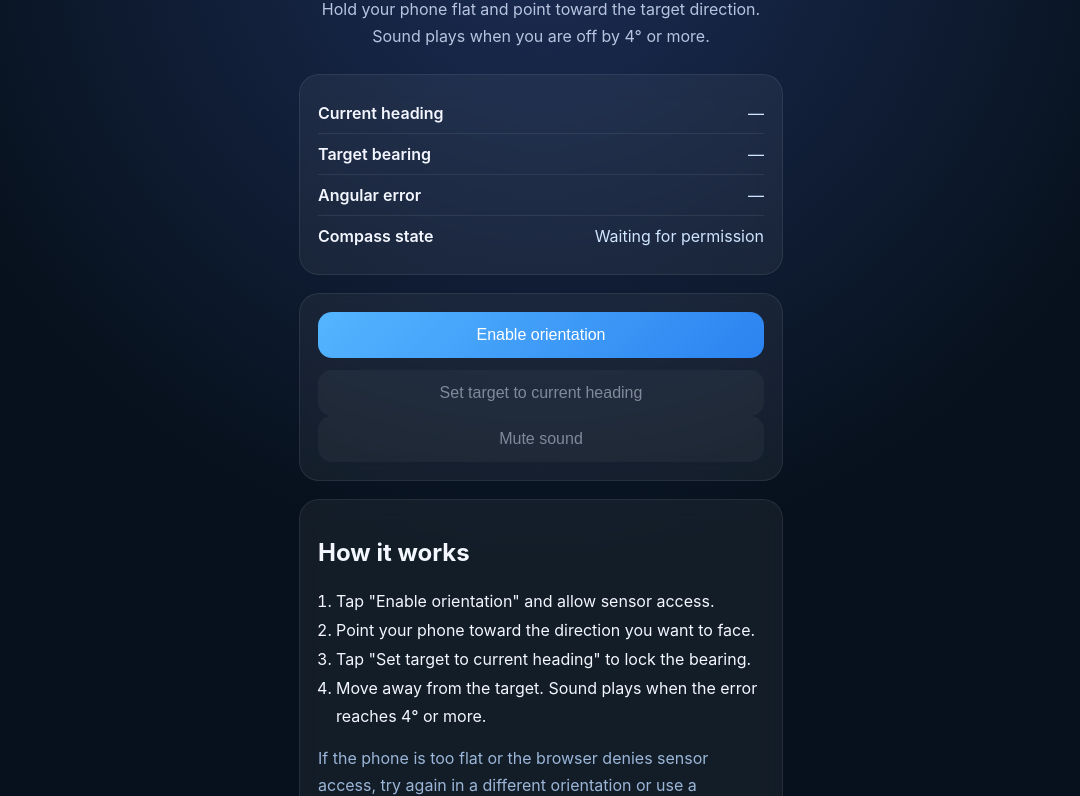
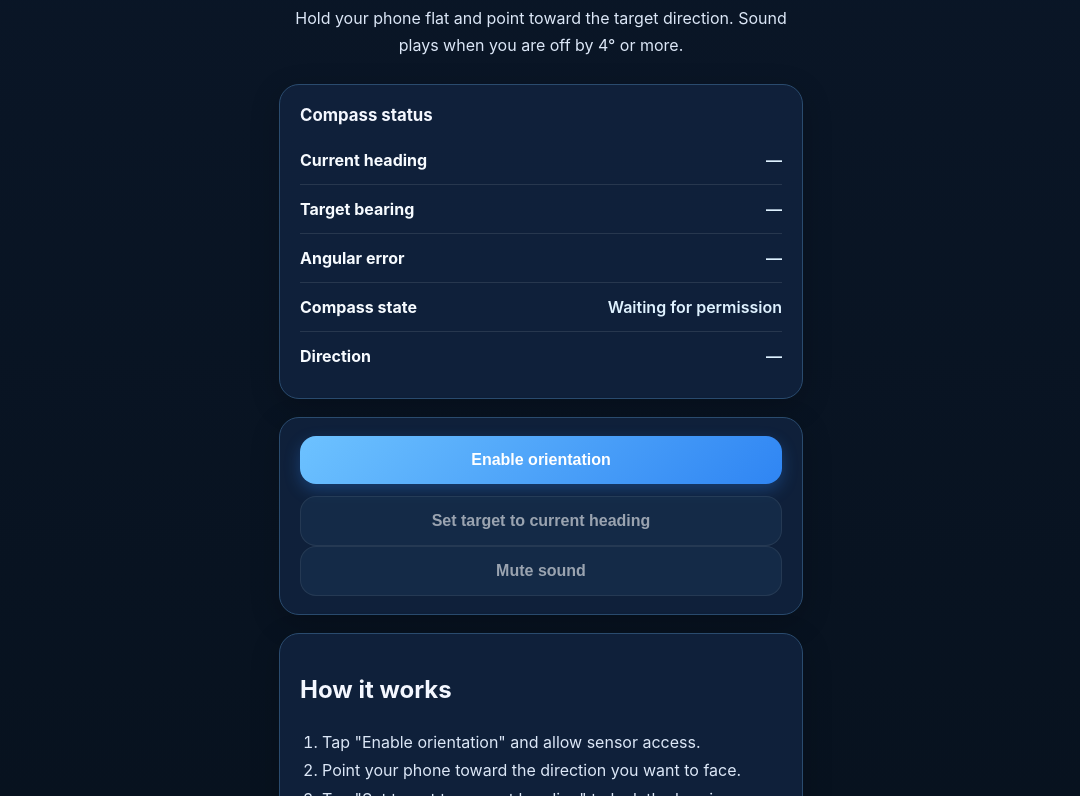
Before and after one commit to PriyaRana19/Compass, a plain HTML site: page index.html in a window 1280 px wide. Shown: the part 94-890 px from the top of the page, without its empty margins (99-1179 px from the left). Drawn offline with Linux system fonts and the light colour scheme.

Commit message:
Improve accessibility and direction feedback

```diff
--- a/index.html
+++ b/index.html
@@ -13,29 +13,34 @@
       <p>Hold your phone flat and point toward the target direction. Sound plays when you are off by 4° or more.</p>
     </header>
 
-    <section class="status-card">
+    <section class="status-card" aria-labelledby="status-heading">
+      <h2 id="status-heading">Compass status</h2>
       <div class="status-row">
         <strong>Current heading</strong>
-        <span id="headingValue">—</span>
+        <span id="headingValue" aria-live="polite">—</span>
       </div>
       <div class="status-row">
         <strong>Target bearing</strong>
-        <span id="targetValue">—</span>
+        <span id="targetValue" aria-live="polite">—</span>
       </div>
       <div class="status-row">
         <strong>Angular error</strong>
-        <span id="errorValue">—</span>
+        <span id="errorValue" aria-live="polite">—</span>
       </div>
       <div class="status-row">
         <strong>Compass state</strong>
-        <span id="stateValue">Waiting for permission</span>
+        <span id="stateValue" aria-live="polite">Waiting for permission</span>
+      </div>
+      <div class="status-row">
+        <strong>Direction</strong>
+        <span id="directionValue" aria-live="polite">—</span>
       </div>
     </section>
 
     <section class="controls-card">
-      <button id="enableButton" class="primary-button">Enable orientation</button>
-      <button id="setTargetButton" class="secondary-button" disabled>Set target to current heading</button>
-      <button id="muteButton" class="secondary-button" disabled>Mute sound</button>
+      <button id="enableButton" class="primary-button" aria-label="Enable orientation sensor">Enable orientation</button>
+      <button id="setTargetButton" class="secondary-button" disabled aria-label="Set current heading as target">Set target to current heading</button>
+      <button id="muteButton" class="secondary-button" disabled aria-label="Mute or unmute sound">Mute sound</button>
     </section>
 
     <section class="hint-card">
--- a/script.js
+++ b/script.js
@@ -2,6 +2,7 @@ const headingValue = document.getElementById('headingValue');
 const targetValue = document.getElementById('targetValue');
 const errorValue = document.getElementById('errorValue');
 const stateValue = document.getElementById('stateValue');
+const directionValue = document.getElementById('directionValue');
 const enableButton = document.getElementById('enableButton');
 const setTargetButton = document.getElementById('setTargetButton');
 const muteButton = document.getElementById('muteButton');
@@ -28,12 +29,15 @@ function updateStatus() {
 
   if (currentHeading === null || targetBearing === null) {
     errorValue.textContent = '—';
+    directionValue.textContent = '—';
     return;
   }
 
   const error = computeAngularError(currentHeading, targetBearing);
   const absError = Math.abs(error);
-  errorValue.textContent = `${error.toFixed(0)}° ${error === 0 ? '(on target)' : error > 0 ? 'right' : 'left'}`;
+  const direction = error === 0 ? 'On target' : error > 0 ? 'Turn right' : 'Turn left';
+  errorValue.textContent = `${error.toFixed(0)}°`;
+  directionValue.textContent = direction;
 
   const shouldPlay = absError > 0 && absError < 5;
 
@@ -97,7 +101,17 @@ function handleOrientation(event) {
 }
 
 async function enableCompass() {
-  if (typeof DeviceOrientationEvent !== 'undefined' && typeof DeviceOrientationEvent.requestPermission === 'function') {
+  if (!window.isSecureContext || window.location.protocol === 'file:') {
+    stateValue.textContent = 'Open this app from a local server or HTTPS for compass access.';
+    return;
+  }
+
+  if (typeof DeviceOrientationEvent === 'undefined') {
+    stateValue.textContent = 'This browser does not support device orientation.';
+    return;
+  }
+
+  if (typeof DeviceOrientationEvent.requestPermission === 'function') {
     try {
       const response = await DeviceOrientationEvent.requestPermission();
       if (response !== 'granted') {
--- a/styles.css
+++ b/styles.css
@@ -3,6 +3,13 @@
   background: #07111d;
   color: #f4f7ff;
   font-family: Inter, system-ui, -apple-system, BlinkMacSystemFont, 'Segoe UI', sans-serif;
+  --text: #f7fbff;
+  --muted: #dce7f7;
+  --accent: #6dc2ff;
+  --accent-strong: #2f85f3;
+  --surface: #10213b;
+  --surface-2: #183250;
+  --border: #2a4b6e;
 }
 
 * {
@@ -12,13 +19,14 @@
 body {
   margin: 0;
   min-height: 100vh;
-  background: radial-gradient(circle at top, #1c2d55 0%, #07111d 55%);
+  background: linear-gradient(180deg, #0a1627 0%, #07111d 100%);
+  line-height: 1.5;
 }
 
 .app-shell {
-  max-width: 520px;
+  max-width: 560px;
   margin: 0 auto;
-  padding: 24px 18px 32px;
+  padding: 24px 18px 36px;
 }
 
 header {
@@ -27,34 +35,38 @@ header {
 }
 
 h1 {
-  margin: 0;
+  margin: 0 0 8px;
   font-size: clamp(2rem, 5vw, 2.8rem);
+  letter-spacing: 0.01em;
 }
 
 p {
-  margin: 12px auto 0;
+  margin: 0 auto;
   max-width: 40rem;
   line-height: 1.7;
-  color: #b8c4df;
+  color: var(--muted);
+  font-size: 1rem;
 }
 
 .status-card,
 .controls-card,
 .hint-card {
-  background: rgba(255,255,255,0.05);
-  border: 1px solid rgba(255,255,255,0.08);
+  background: rgba(16, 33, 59, 0.95);
+  border: 1px solid var(--border);
   border-radius: 20px;
-  padding: 18px;
+  padding: 18px 20px;
   margin-bottom: 18px;
-  backdrop-filter: blur(12px);
+  box-shadow: 0 8px 30px rgba(0, 0, 0, 0.2);
 }
 
 .status-row {
   display: flex;
   justify-content: space-between;
+  align-items: center;
   gap: 16px;
-  padding: 10px 0;
-  border-bottom: 1px solid rgba(255,255,255,0.08);
+  padding: 12px 0;
+  border-bottom: 1px solid rgba(255,255,255,0.1);
+  font-size: 1rem;
 }
 
 .status-row:last-child {
@@ -62,24 +74,51 @@ p {
 }
 
 .status-row strong {
-  font-weight: 600;
+  font-weight: 700;
+  color: var(--text);
 }
 
 #headingValue,
 #targetValue,
 #errorValue,
-#stateValue {
-  color: #d0e5ff;
+#stateValue,
+#directionValue {
+  color: #dff2ff;
+  text-align: right;
+  font-weight: 600;
+}
+
+.status-card h2 {
+  margin: 0 0 8px;
+  font-size: 1.05rem;
+}
+
+.direction-indicator {
+  margin-top: 10px;
+  padding: 10px 12px;
+  border-radius: 12px;
+  background: rgba(255,255,255,0.06);
+  border: 1px solid rgba(255,255,255,0.12);
+  font-weight: 700;
+  color: #f7fbff;
+  text-align: center;
 }
 
 button {
   width: 100%;
   border: none;
-  border-radius: 14px;
-  padding: 14px 18px;
+  border-radius: 16px;
+  padding: 15px 18px;
   font-size: 1rem;
+  font-weight: 700;
   cursor: pointer;
-  transition: transform 180ms ease, background-color 180ms ease;
+  transition: transform 180ms ease, background-color 180ms ease, box-shadow 180ms ease;
+  min-height: 48px;
+}
+
+button:focus-visible {
+  outline: 3px solid #ffffff;
+  outline-offset: 3px;
 }
 
 button:hover {
@@ -87,35 +126,44 @@ button:hover {
 }
 
 button:disabled {
-  opacity: 0.5;
+  opacity: 0.6;
   cursor: not-allowed;
   transform: none;
 }
 
 .primary-button {
-  background: linear-gradient(135deg, #54b5ff 0%, #2b83f0 100%);
+  background: linear-gradient(135deg, var(--accent) 0%, var(--accent-strong) 100%);
   color: white;
   margin-bottom: 12px;
+  box-shadow: 0 6px 16px rgba(47, 133, 243, 0.3);
 }
 
 .secondary-button {
-  background: rgba(255,255,255,0.08);
-  color: #e6efff;
+  background: var(--surface-2);
+  color: var(--text);
+  border: 1px solid rgba(255,255,255,0.12);
 }
 
 ol {
-  padding-left: 18px;
+  padding-left: 22px;
   margin: 0;
   line-height: 1.8;
+  color: var(--muted);
 }
 
 .note {
   margin-top: 14px;
-  color: #9bb6d8;
+  color: #bcd2ea;
 }
 
 @media (max-width: 420px) {
   .app-shell {
     padding: 20px 14px 28px;
   }
+
+  .status-card,
+  .controls-card,
+  .hint-card {
+    padding: 16px;
+  }
 }
```
Also changed, not shown: README.md, 1 other file.
